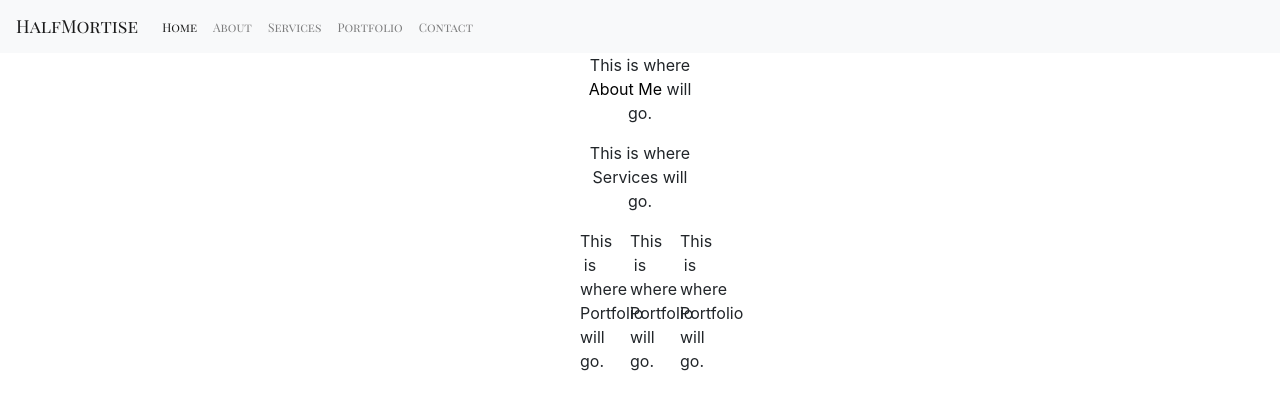
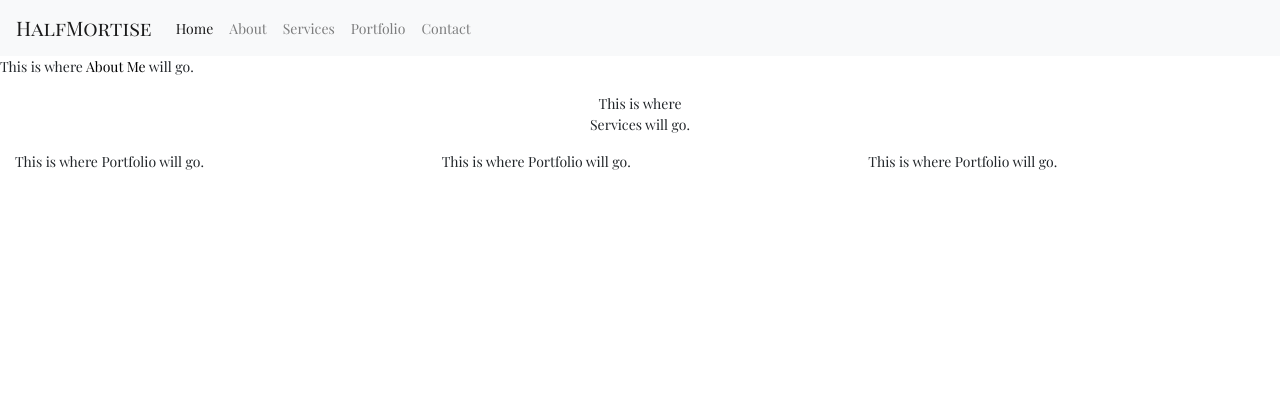
Before and after one commit to HalfMortise/my-pwp, a PHP site: page / in a window 1280 px wide. Shown: the top 410 px of the page. Run offline with PHP 8.4, Linux system fonts and the light colour scheme.

Commit message:
Applied custom font to whole site

```diff
--- a/public_html/css/style.css
+++ b/public_html/css/style.css
@@ -11,7 +11,7 @@
 
 .navbar-brand {
 	font-family: 'Playfair Display SC', serif;
-	font-size: 18px;
+	font-size: 20px;
 }
 
 .nav li {
@@ -52,6 +52,6 @@ a:hover {
 }
 
 .font {
-	font-family: 'Playfair Display SC', serif;
-	font-size: 12px;
+	font-family: 'Playfair Display', serif;
+	font-size: 14px;
 }
--- a/public_html/index.php
+++ b/public_html/index.php
@@ -5,9 +5,12 @@
       <meta name="viewport" content="width=device-width, initial-scale=1, shrink-to-fit=no">
       <title>Welcome to My Page</title>
       <!--CSS Styling-->
-      <link rel="stylesheet" href="https://stackpath.bootstrapcdn.com/bootstrap/4.1.3/css/bootstrap.min.css">
-      <link rel="stylesheet" href="./css/style.css">
-		<link href="https://fonts.googleapis.com/css?family=Playfair+Display+SC" rel="stylesheet"> 	</head>
+      <link href="https://stackpath.bootstrapcdn.com/bootstrap/4.1.3/css/bootstrap.min.css" rel="stylesheet" >
+      <link href="./css/style.css" rel="stylesheet">
+		<link href="https://fonts.googleapis.com/css?family=Playfair+Display+SC" rel="stylesheet">
+		<link href="https://fonts.googleapis.com/css?family=Playfair+Display" rel="stylesheet">
+	</head>
+
    <body>
 
 
@@ -51,20 +54,26 @@
 
 
       <!--Main Body-->
-		<div>
-			<div class="container">
-				<p class="">
+
+
+		<!--ABOUT Container-->
+		<div class="container-fluid justify-content-center font">
+			<div class="row">
+				<p class="justify-content-center">
 					This is where <a href="https://www.google.com/" target="_blank">About Me</a> will go.
 				</p>
 			</div>
 		</div>
+		<!--/ABOUT Container-->
 
-      <div class="container">
+
+
+      <div class="container font">
          <p>
             This is where Services will go.
          </p>
       </div>
-      <div class="container">
+      <div class="container-fluid justify-content-center font">
          <div class="row">
             <div class="col-md-4">
                <p>
```
